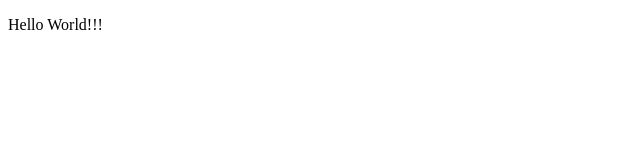
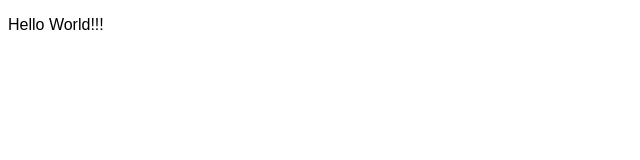
Before and after one commit to JeanneEricksonCooley/yourNameHere, a plain HTML site: page index.html in a window 1280 px wide. Shown: the full height of the page, 0-640 px from the left. Drawn offline with Linux system fonts and the light colour scheme.

Commit message:
fixed html

```diff
--- a/index.html
+++ b/index.html
@@ -1,7 +1,7 @@
 <!doctype html>
 <html>
 <head>
-    <link style="styles.css" />
+    <link rel="stylesheet" href="styles.css" />
 </head>
 <body>
     <p>
```
